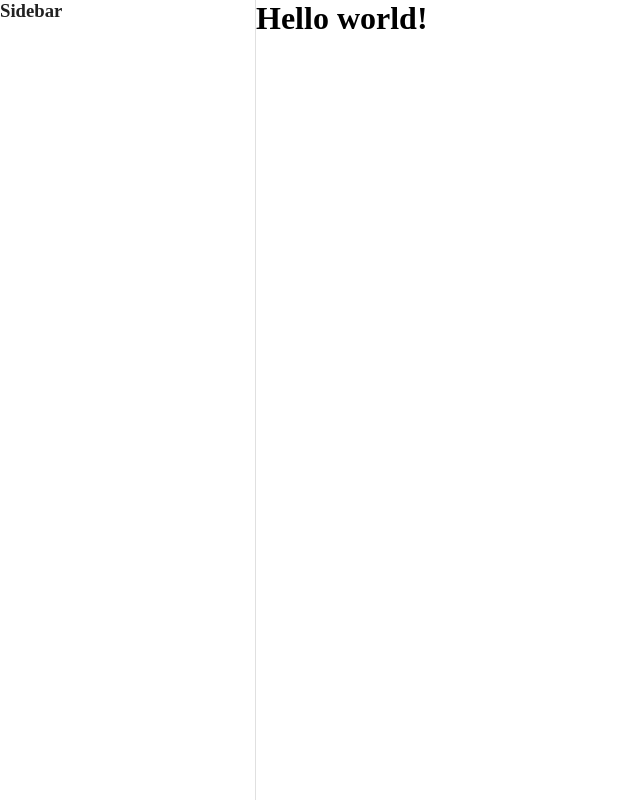
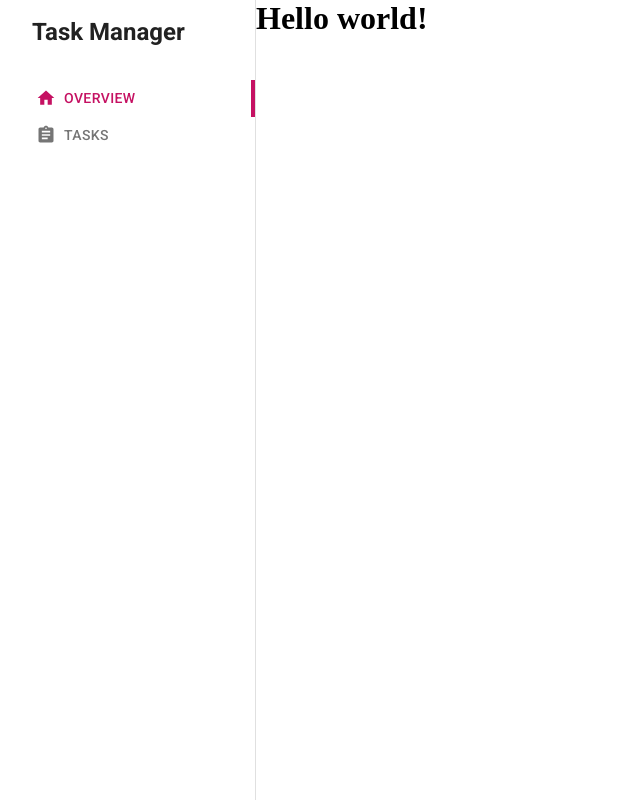
Before and after one commit to FranciscoGustavo/task-manager, a React (Create React App) app in the folder web/: page / in a window 1280 px wide. Shown: the whole page, without its empty margins (0-640 px from the left). Built offline with nearby package versions, Linux system fonts and the light colour scheme.

Commit message:
improve: Sidebar and Downbar

```diff
--- a/package.json
+++ b/package.json
@@ -10,7 +10,8 @@
   "scripts": {
     "start:dev:web": "npm run start --workspace=web",
     "start:dev:server": "npm run dev --workspace=server",
-    "format": "prettier --write \"**/*.{ts, tsx}\"",
+    "build:web": "npm run build --workspace=web",
+    "format": "prettier --write \"**/*.{ts,tsx}\"",
     "lint": "eslint --ext .ts --ext .tsx ./",
     "lint:fix": "npm run lint -- --fix"
   },
--- a/web/src/App.tsx
+++ b/web/src/App.tsx
@@ -10,8 +10,8 @@ const useStyles = makeStyles(() => ({
     left: '0',
     width: '100vw',
     height: '100vh',
-    overflow: 'hidden'
-  }
+    overflow: 'hidden',
+  },
 }));
 
 const App: FC = () => {
@@ -27,6 +27,6 @@ const App: FC = () => {
       </Router>
     </div>
   );
-}
+};
 
 export default App;
--- a/web/src/components/Downbar/index.tsx
+++ b/web/src/components/Downbar/index.tsx
@@ -1,10 +1,19 @@
 import React, { FC } from 'react';
-import { Drawer, Hidden } from '@material-ui/core';
+import { NavLink as RouterLink } from 'react-router-dom';
+import { Drawer, Hidden, Button } from '@material-ui/core';
 import { useStyles } from './styles';
+import AssignmentIcon from '@material-ui/icons/Assignment';
+import HomeIcon from '@material-ui/icons/Home';
+import AppsIcon from '@material-ui/icons/Apps';
 
 type DownbarProps = {
   onMobileNavOpen: () => void;
-}
+};
+
+const ITEMS = [
+  { label: 'Overview', href: '/', Icon: HomeIcon },
+  { label: 'Tasks', href: '/tasks', Icon: AssignmentIcon },
+];
 
 const Downbar: FC<DownbarProps> = ({ onMobileNavOpen }) => {
   const classes = useStyles();
@@ -16,13 +25,33 @@ const Downbar: FC<DownbarProps> = ({ onMobileNavOpen }) => {
         variant="permanent"
         open={true}
         classes={{
-          paper: classes.drawer
+          paper: classes.drawer,
         }}
-        >
-        <h3 onClick={onMobileNavOpen}>Downbar</h3>
+      >
+        <nav className={classes.nav}>
+          {ITEMS.map(({ label, href, Icon }) => (
+            <Button
+              startIcon={<Icon />}
+              component={RouterLink}
+              to={href}
+              exact={true}
+              className={classes.item}
+              activeClassName={classes.activeItem}
+            >
+              {label}
+            </Button>
+          ))}
+          <Button
+            startIcon={<AppsIcon />}
+            onClick={onMobileNavOpen}
+            className={classes.item}
+          >
+            Menu
+          </Button>
+        </nav>
       </Drawer>
     </Hidden>
-  )
-}
+  );
+};
 
 export default Downbar;
--- a/web/src/components/Downbar/styles.ts
+++ b/web/src/components/Downbar/styles.ts
@@ -4,4 +4,24 @@ export const useStyles = makeStyles((theme: Theme) => ({
   drawer: {
     height: theme.spacing(8),
   },
+  nav: {
+    width: '100%',
+    height: '100%',
+    display: 'flex',
+    justifyContent: 'space-around',
+  },
+  item: {
+    width: '100%',
+    '& span': {
+      display: 'flex',
+      flexDirection: 'column',
+      alignItems: 'center',
+      '& span': {
+        margin: 0,
+      },
+    },
+  },
+  activeItem: {
+    color: theme.palette.secondary.dark,
+  },
 }));
--- a/web/src/components/Sidebar/index.tsx
+++ b/web/src/components/Sidebar/index.tsx
@@ -2,18 +2,18 @@ import React, { FC } from 'react';
 import { Drawer } from '@material-ui/core';
 import { useTheme } from '@material-ui/core/styles';
 import useMediaQuery from '@material-ui/core/useMediaQuery';
+import SidebarNav from '../SidebarNav';
 import { useStyles } from './styles';
 
 type SidebarProps = {
   openMobile: boolean;
   onMobileNavClose: () => void;
-}
+};
 
 const Sidebar: FC<SidebarProps> = ({ openMobile, onMobileNavClose }) => {
   const theme = useTheme();
   const matches = useMediaQuery(theme.breakpoints.up('md'));
   const classes = useStyles();
-  console.log(matches);
 
   return (
     <Drawer
@@ -22,15 +22,12 @@ const Sidebar: FC<SidebarProps> = ({ openMobile, onMobileNavClose }) => {
       open={openMobile}
       onClose={onMobileNavClose}
       classes={{
-        paper: classes.drawer
+        paper: classes.drawer,
       }}
     >
-      <div>
-        <h3>Sidebar</h3>
-
-      </div>
+      <SidebarNav />
     </Drawer>
-  )
-}
+  );
+};
 
 export default Sidebar;
--- /dev/null
+++ b/web/src/components/SidebarNav/index.tsx
@@ -0,0 +1,38 @@
+import React, { FC } from 'react';
+import { NavLink as RouterLink } from 'react-router-dom';
+import { Typography, Button } from '@material-ui/core';
+import AssignmentIcon from '@material-ui/icons/Assignment';
+import HomeIcon from '@material-ui/icons/Home';
+import { useStyles } from './styles';
+
+const ITEMS = [
+  { label: 'Overview', href: '/', Icon: HomeIcon },
+  { label: 'Tasks', href: '/tasks', Icon: AssignmentIcon },
+];
+
+const SidebarNav: FC = () => {
+  const classes = useStyles();
+
+  return (
+    <nav className={classes.root}>
+      <Typography variant="h5" className={classes.title}>
+        Task Manager
+      </Typography>
+
+      {ITEMS.map(({ label, href, Icon }) => (
+        <Button
+          startIcon={<Icon />}
+          component={RouterLink}
+          to={href}
+          className={classes.item}
+          activeClassName={classes.activeItem}
+          exact={true}
+        >
+          {label}
+        </Button>
+      ))}
+    </nav>
+  );
+};
+
+export default SidebarNav;
--- /dev/null
+++ b/web/src/components/SidebarNav/styles.ts
@@ -0,0 +1,27 @@
+import { makeStyles, Theme } from '@material-ui/core/styles';
+
+export const useStyles = makeStyles((theme: Theme) => ({
+  root: {
+    width: '100%',
+    height: '100%',
+    paddingTop: theme.spacing(2),
+    paddingLeft: theme.spacing(4),
+  },
+  title: {
+    fontWeight: 'bold',
+    marginBottom: theme.spacing(4),
+  },
+  item: {
+    display: 'flex',
+    justifyContent: 'flex-start',
+    alignItems: 'center',
+    borderRadius: 0,
+    color: theme.palette.text.secondary,
+  },
+  activeItem: {
+    borderRightStyle: 'solid',
+    borderRightWidth: theme.spacing(0.5),
+    borderRightColor: theme.palette.secondary.dark,
+    color: theme.palette.secondary.dark,
+  },
+}));
--- a/web/src/containers/Home/index.tsx
+++ b/web/src/containers/Home/index.tsx
@@ -6,7 +6,7 @@ const Home: FC = () => {
     <Layout>
       <h1>Hello world!</h1>
     </Layout>
-  )
-}
+  );
+};
 
 export default Home;
--- a/web/src/containers/Tasks/index.tsx
+++ b/web/src/containers/Tasks/index.tsx
@@ -1,11 +1,12 @@
 import React, { FC } from 'react';
+import { Layout } from '../../components';
 
 const Tasks: FC = () => {
   return (
-    <div>
+    <Layout>
       <h1>Tareas</h1>
-    </div>
-  )
-}
+    </Layout>
+  );
+};
 
 export default Tasks;
```
Also changed, not shown: web/src/components/Layout/index.tsx (+5 -7 lines).
